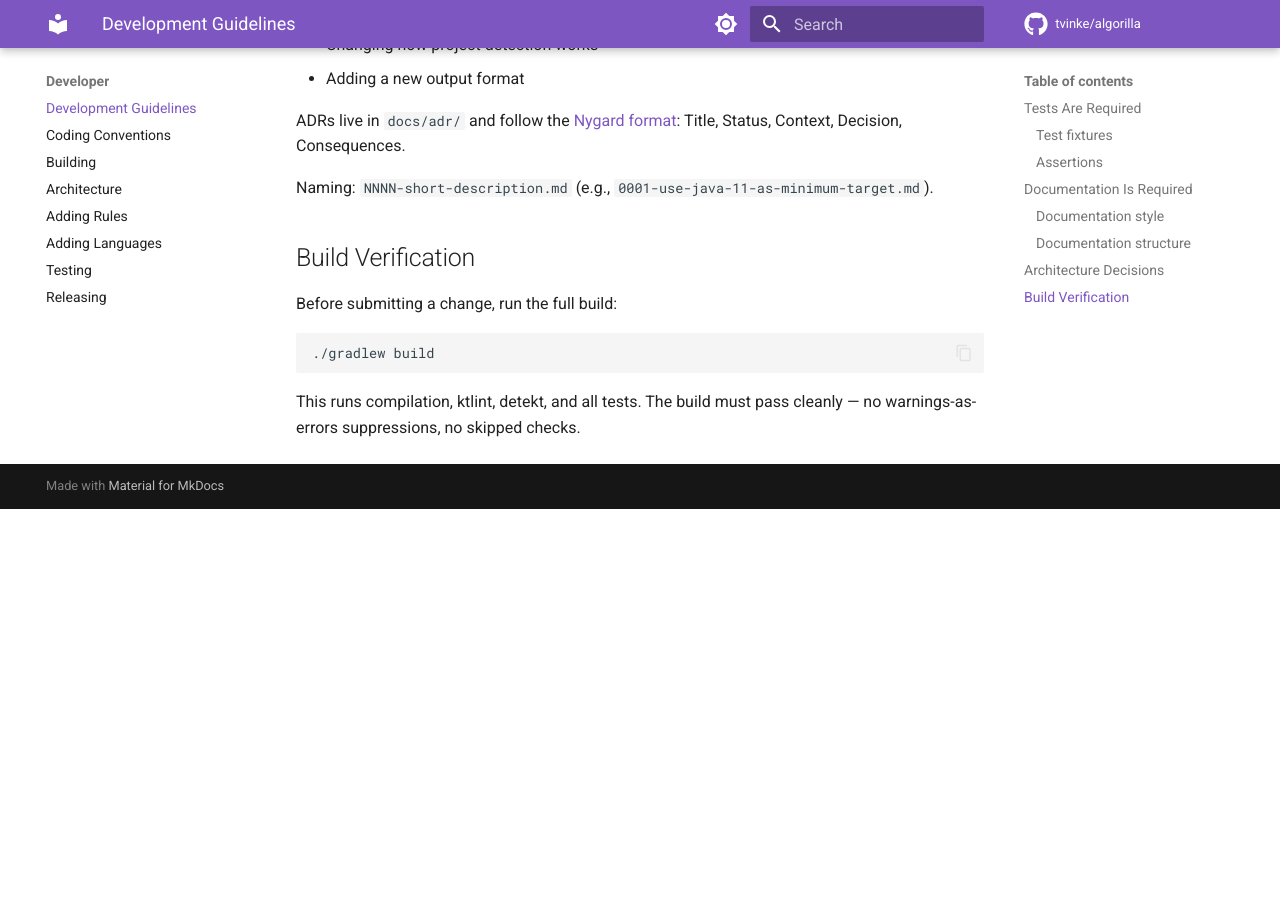
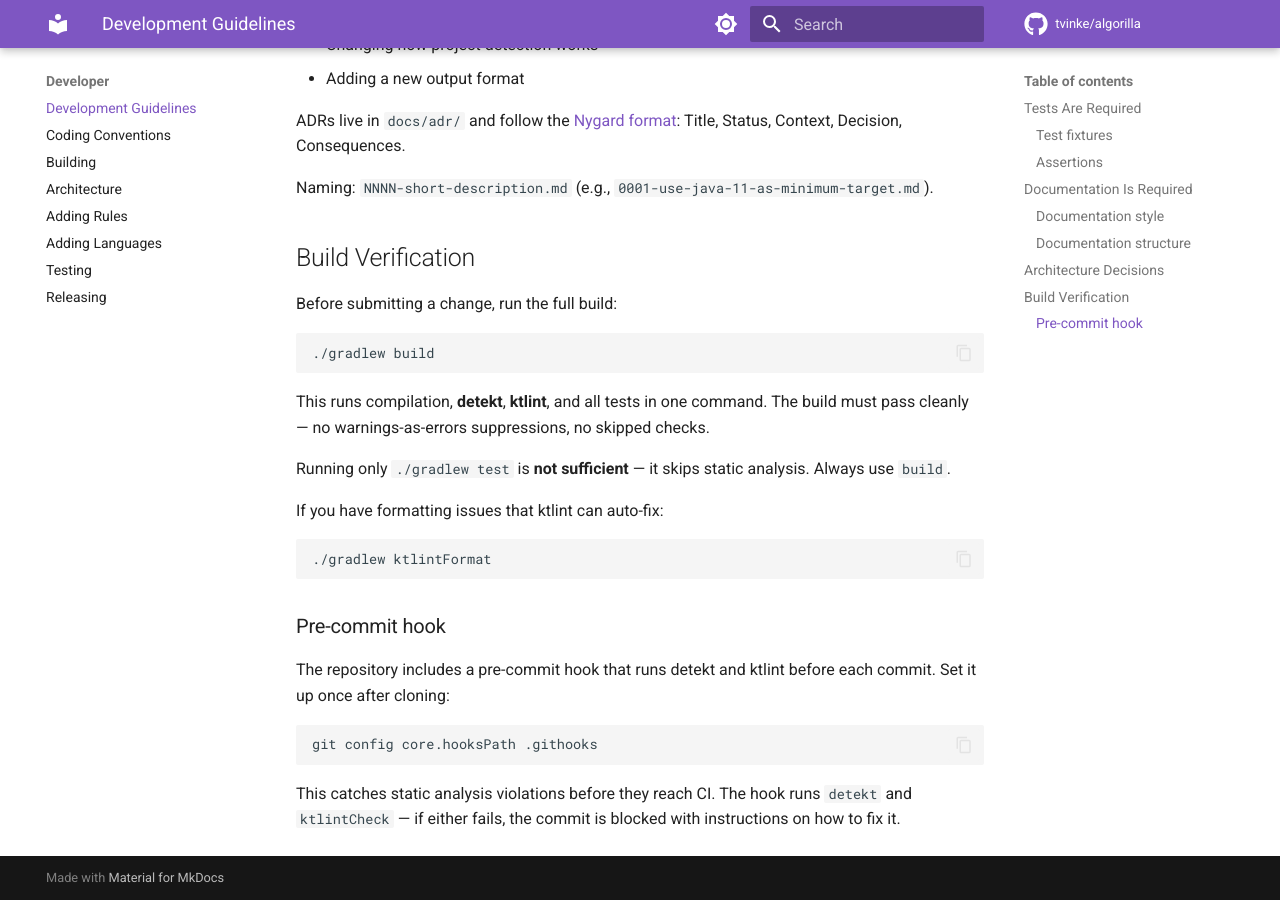
Before and after one commit to tvinke/algorilla, an MkDocs documentation site: the page built from docs/docs/developer/guidelines.md, in a window 1280 px wide and 900 px high, scrolled down 2744 px. Built offline with MkDocs 1.6.1 and Material for MkDocs 9.7.7, drawn with Linux system fonts in a browser that asks for light colours; comment, search, counter and statistics services are not loaded; before the commit the page ends 3253 px from its top, so only the background shows below that.

Commit message:
add pre-commit hook for detekt and ktlint

````diff
--- a/docs/docs/developer/guidelines.md
+++ b/docs/docs/developer/guidelines.md
@@ -94,4 +94,22 @@ Before submitting a change, run the full build:
 ./gradlew build
 ```
 
-This runs compilation, ktlint, detekt, and all tests. The build must pass cleanly — no warnings-as-errors suppressions, no skipped checks.
+This runs compilation, **detekt**, **ktlint**, and all tests in one command. The build must pass cleanly — no warnings-as-errors suppressions, no skipped checks.
+
+Running only `./gradlew test` is **not sufficient** — it skips static analysis. Always use `build`.
+
+If you have formatting issues that ktlint can auto-fix:
+
+```bash
+./gradlew ktlintFormat
+```
+
+### Pre-commit hook
+
+The repository includes a pre-commit hook that runs detekt and ktlint before each commit. Set it up once after cloning:
+
+```bash
+git config core.hooksPath .githooks
+```
+
+This catches static analysis violations before they reach CI. The hook runs `detekt` and `ktlintCheck` — if either fails, the commit is blocked with instructions on how to fix it.
````
Also changed, not shown: 1 other file.
